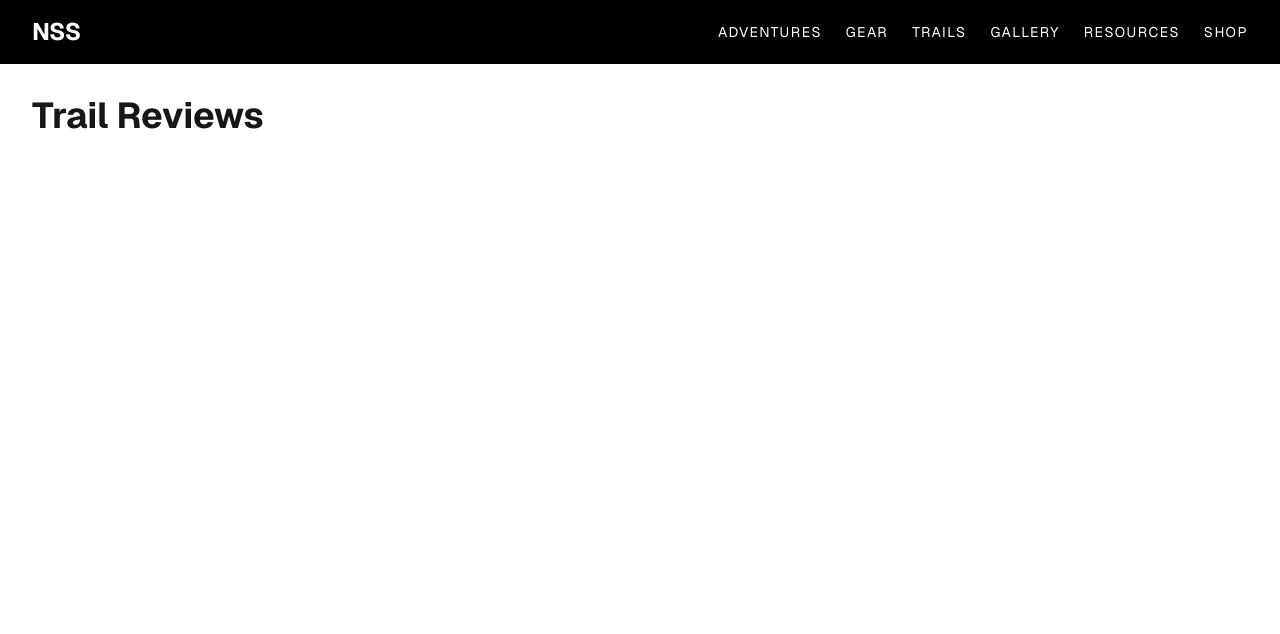
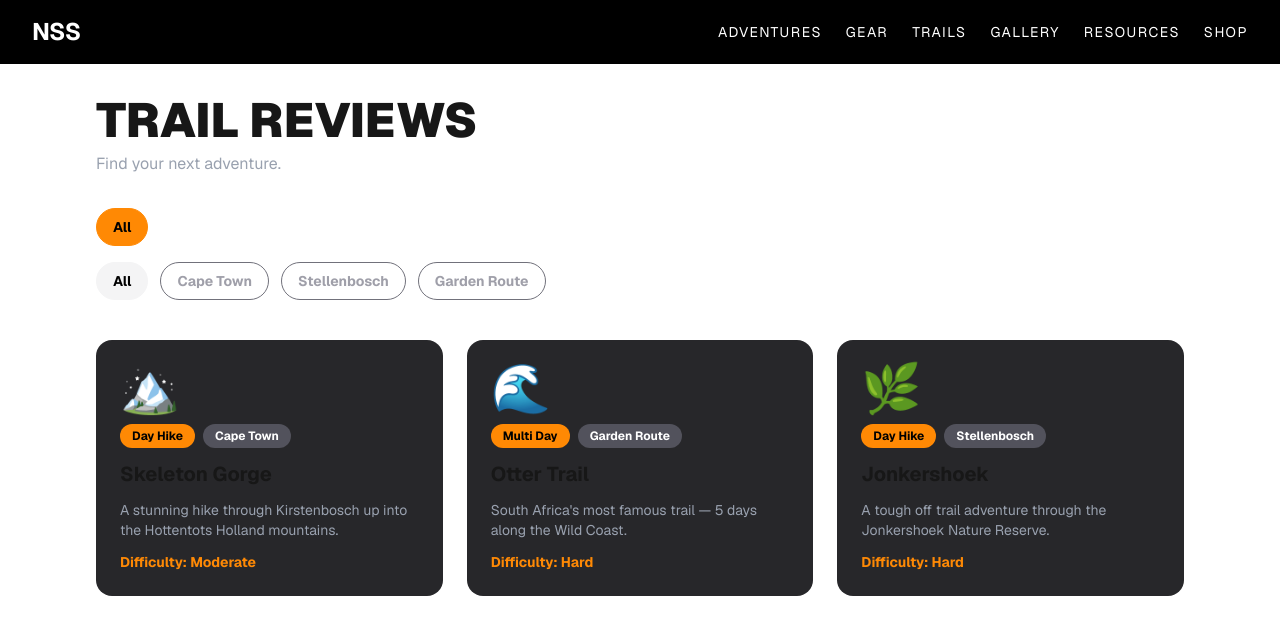
Before and after one commit to CyleKnoren/never-stand-still, a Next.js app: page /trail-reviews in a window 1280 px wide. Shown: the top 634 px of the page. Built offline with nearby package versions, Linux system fonts and the light colour scheme.

Commit message:
built trail reviews page with filters and region sort

```diff
--- a/src/app/page.js
+++ b/src/app/page.js
@@ -1,8 +1,45 @@
+import Link from 'next/link'
+
 export default function Home() {
   return (
-    <main className="flex min-h-screen flex-col items-center justify-center bg-black text-white">
-      <h1 className="text-6xl font-bold tracking-tight">Never Stand Still</h1>
-      <p className="mt-4 text-xl text-gray-400">Adventure is out there.</p>
-    </main>
+    <div className="flex flex-col min-h-screen">
+
+      {/* Hero Section */}
+      <section className="relative flex flex-col items-center justify-center h-screen bg-black text-white text-center px-4">
+        <h1 className="text-7xl font-black uppercase tracking-tighter">
+          Never Stand <span className="text-orange-400">Still</span>
+        </h1>
+        <p className="mt-6 text-xl text-gray-300 max-w-xl">
+          Adventures, trails, gear and everything in between.
+          Life is short — get outside.
+        </p>
+        <div className="mt-10 flex gap-4">
+          <Link href="/blog" className="bg-orange-400 text-black font-bold px-8 py-3 rounded-full hover:bg-orange-300 transition">
+            Read Adventures
+          </Link>
+          <Link href="/trail-reviews" className="border border-white text-white font-bold px-8 py-3 rounded-full hover:bg-white hover:text-black transition">
+            Explore Trails
+          </Link>
+        </div>
+      </section>
+
+      {/* Quick Links Section */}
+      <section className="grid grid-cols-2 md:grid-cols-3 gap-4 p-8 bg-zinc-900">
+        {[
+          { title: 'Gear Reviews', href: '/gear-reviews', emoji: '🎒' },
+          { title: 'Trail Reviews', href: '/trail-reviews', emoji: '🥾' },
+          { title: 'Gallery', href: '/gallery', emoji: '📸' },
+          { title: 'Climbing', href: '/resources', emoji: '🧗' },
+          { title: 'MTB', href: '/resources', emoji: '🚵' },
+          { title: 'Shop', href: '/shop', emoji: '🛒' },
+        ].map((item) => (
+          <Link key={item.title} href={item.href} className="flex flex-col items-center justify-center p-8 bg-zinc-800 rounded-2xl hover:bg-orange-400 hover:text-black transition font-bold text-white text-lg gap-2">
+            <span className="text-4xl">{item.emoji}</span>
+            {item.title}
+          </Link>
+        ))}
+      </section>
+
+    </div>
   )
 }
--- a/src/app/trail-reviews/page.js
+++ b/src/app/trail-reviews/page.js
@@ -1,7 +1,114 @@
+'use client'
+import { useState } from 'react'
+
+const trails = [
+  {
+    id: 1,
+    name: "Skeleton Gorge",
+    region: "Cape Town",
+    type: "Day Hike",
+    onTrail: true,
+    difficulty: "Moderate",
+    description: "A stunning hike through Kirstenbosch up into the Hottentots Holland mountains.",
+    image: "🏔️"
+  },
+  {
+    id: 2,
+    name: "Otter Trail",
+    region: "Garden Route",
+    type: "Multi Day",
+    onTrail: true,
+    difficulty: "Hard",
+    description: "South Africa's most famous trail — 5 days along the Wild Coast.",
+    image: "🌊"
+  },
+  {
+    id: 3,
+    name: "Jonkershoek",
+    region: "Stellenbosch",
+    type: "Day Hike",
+    onTrail: false,
+    difficulty: "Hard",
+    description: "A tough off trail adventure through the Jonkershoek Nature Reserve.",
+    image: "🌿"
+  },
+]
+
+const regions = ["All", "Cape Town", "Stellenbosch", "Garden Route"]
+const types = ["All", "Day Hike", "Multi Day", "Weekend", "Off Trail", "On Trail"]
+
 export default function TrailReviews() {
+  const [activeType, setActiveType] = useState("All")
+  const [activeRegion, setActiveRegion] = useState("All")
+
+  const filtered = trails.filter((trail) => {
+    const typeMatch =
+      activeType === "All" ||
+      trail.type === activeType ||
+      (activeType === "Off Trail" && !trail.onTrail) ||
+      (activeType === "On Trail" && trail.onTrail)
+
+    const regionMatch = activeRegion === "All" || trail.region === activeRegion
+
+    return typeMatch && regionMatch
+  })
+
   return (
-    <div className="p-8">
-      <h1 className="text-4xl font-bold">Trail Reviews</h1>
+    <div className="p-8 max-w-6xl mx-auto">
+      <h1 className="text-5xl font-black uppercase mb-2">Trail Reviews</h1>
+      <p className="text-gray-400 mb-8">Find your next adventure.</p>
+
+      {/* Filters */}
+      <div className="flex flex-wrap gap-3 mb-4">
+        {types.map((type) => (
+          <button
+            key={type}
+            onClick={() => setActiveType(type)}
+            className={`px-4 py-2 rounded-full text-sm font-bold border transition ${
+              activeType === type
+                ? 'bg-orange-400 text-black border-orange-400'
+                : 'border-white text-white hover:bg-white hover:text-black'
+            }`}
+          >
+            {type}
+          </button>
+        ))}
+      </div>
+
+      {/* Region Sort */}
+      <div className="flex flex-wrap gap-3 mb-10">
+        {regions.map((region) => (
+          <button
+            key={region}
+            onClick={() => setActiveRegion(region)}
+            className={`px-4 py-2 rounded-full text-sm font-bold border transition ${
+              activeRegion === region
+                ? 'bg-zinc-100 text-black border-zinc-100'
+                : 'border-zinc-500 text-zinc-400 hover:bg-zinc-700'
+            }`}
+          >
+            {region}
+          </button>
+        ))}
+      </div>
+
+      {/* Trail Cards */}
+      <div className="grid grid-cols-1 md:grid-cols-2 lg:grid-cols-3 gap-6">
+        {filtered.length > 0 ? filtered.map((trail) => (
+          <div key={trail.id} className="bg-zinc-800 rounded-2xl p-6 flex flex-col gap-3 hover:bg-zinc-700 transition">
+            <div className="text-5xl">{trail.image}</div>
+            <div className="flex gap-2">
+              <span className="text-xs bg-orange-400 text-black font-bold px-3 py-1 rounded-full">{trail.type}</span>
+              <span className="text-xs bg-zinc-600 text-white font-bold px-3 py-1 rounded-full">{trail.region}</span>
+            </div>
+            <h2 className="text-xl font-bold">{trail.name}</h2>
+            <p className="text-gray-400 text-sm">{trail.description}</p>
+            <p className="text-orange-400 text-sm font-bold">Difficulty: {trail.difficulty}</p>
+          </div>
+        )) : (
+          <p className="text-gray-500 col-span-3">No trails found for this filter.</p>
+        )}
+      </div>
     </div>
   )
 }
```
